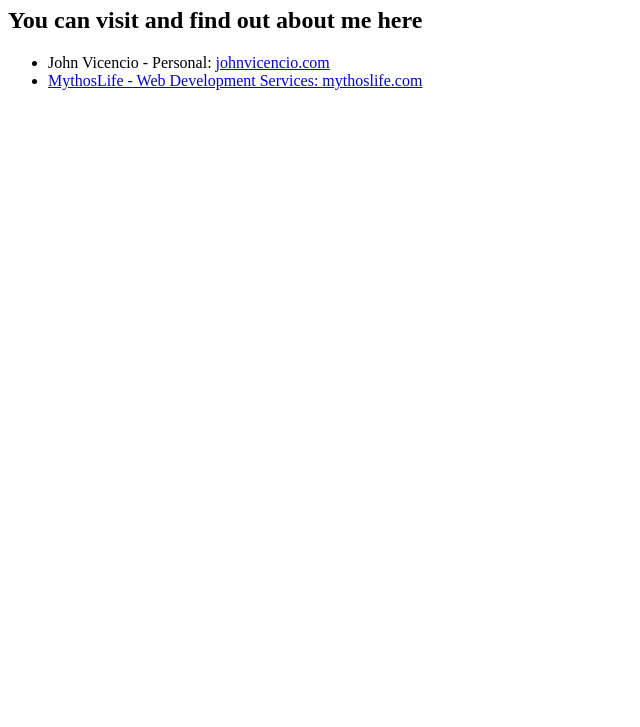
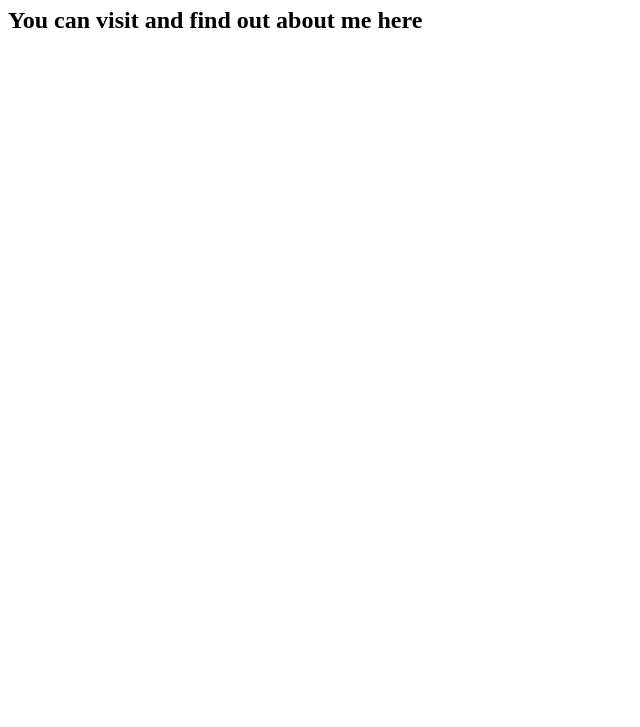
Before and after one commit to johnvicencio/johnvicencio.github.io, a plain HTML site: page index.html in a window 1280 px wide. Shown: the part 73-800 px from the top of the page, without its empty margins (0-640 px from the left). Drawn offline with Linux system fonts and the light colour scheme.

Commit message:
Added index.html

```diff
--- a/index.html
+++ b/index.html
@@ -5,9 +5,5 @@
 
 <h2>You can visit and find out about me here</h2>
 
-<ul>
-	<li>John Vicencio - Personal: <a href="http://www.johnvicencio.com">johnvicencio.com</li>
-	<li>MythosLife - Web Development Services: <a href="https://mythoslife.com">mythoslife.com</a></li>
-</ul>
 </body>
 </html>
```
